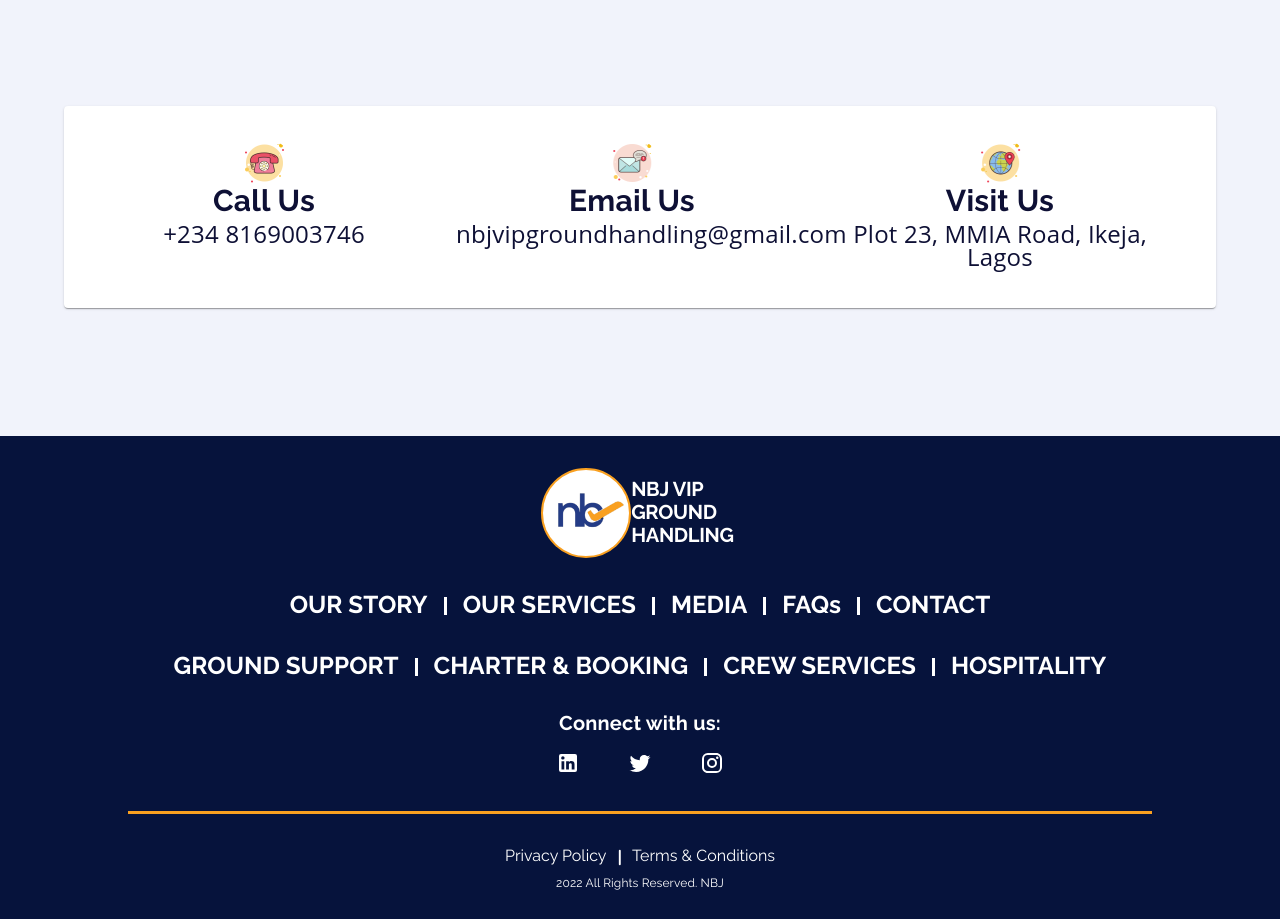
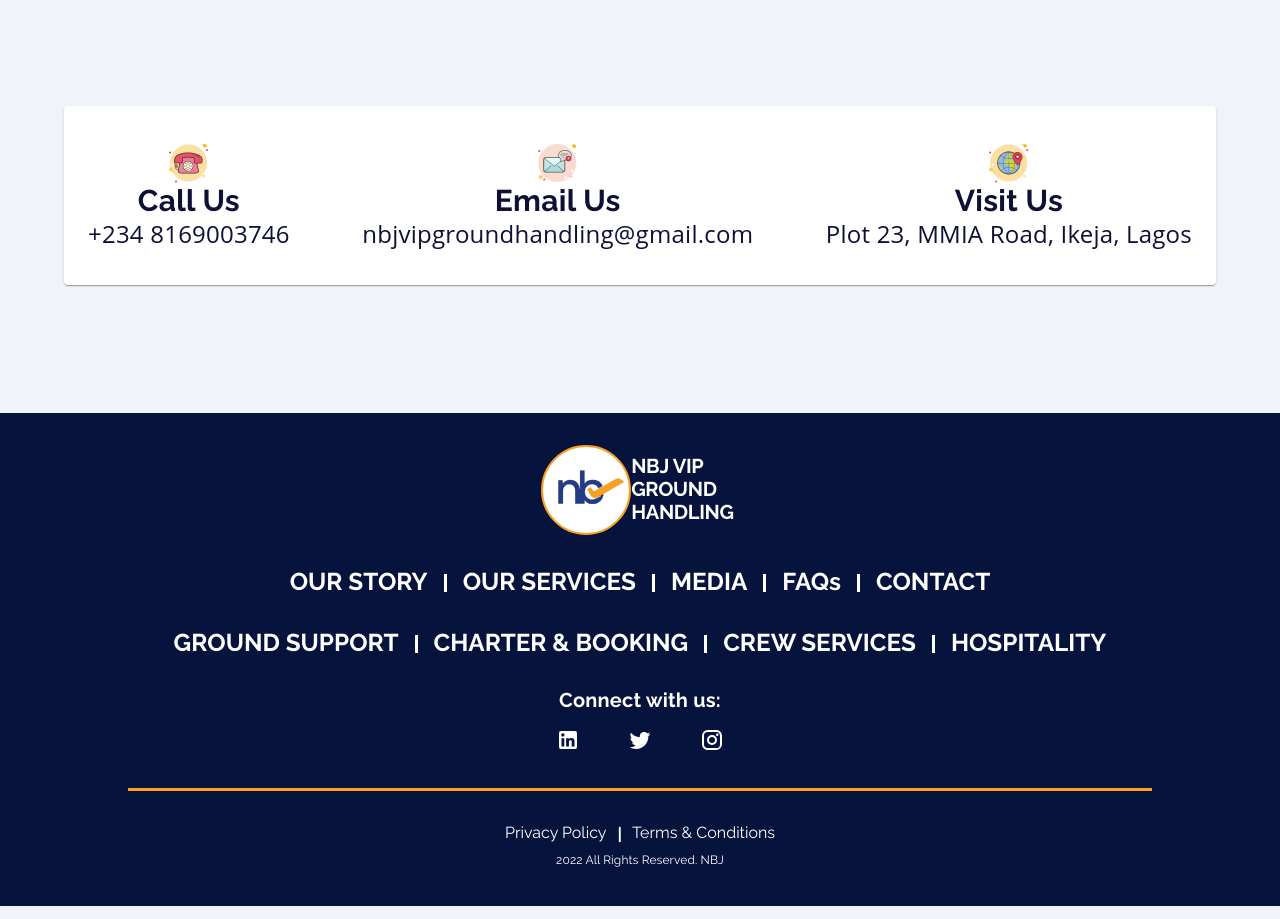
Before and after one commit to NBJ-Developer/nbj-client, a React (Create React App) app: page /Contact in a window 1280 px wide. Shown: the part 1740-2659 px from the top of the page. Built offline with nearby package versions, Linux system fonts and the light colour scheme.

Commit message:
worked on the contact info

```diff
--- a/src/components/Contact/ContactInfo.jsx
+++ b/src/components/Contact/ContactInfo.jsx
@@ -38,17 +38,10 @@
           justifyContent: 'space-between',
           py: {xs: 2, md: 4},
         }}>
-          <Grid container spacing={2}>
-            <Grid item xs={12} md={4} >
-              <ContactInfoComponent content={statisticContent[0]}/>
-            </Grid>
-            <Grid item xs={12} md={4} >
-              <ContactInfoComponent content={statisticContent[1]}/>
-            </Grid>
-            <Grid item xs={12} md={4} >
-              <ContactInfoComponent content={statisticContent[2]}/>
-            </Grid>
-          </Grid>
+
+          {
+            statisticContent.map(content => (<div key={content.imgPath}><ContactInfoComponent content={content}/></div>))
+          }
         </Paper>
       </Box>
 
```
